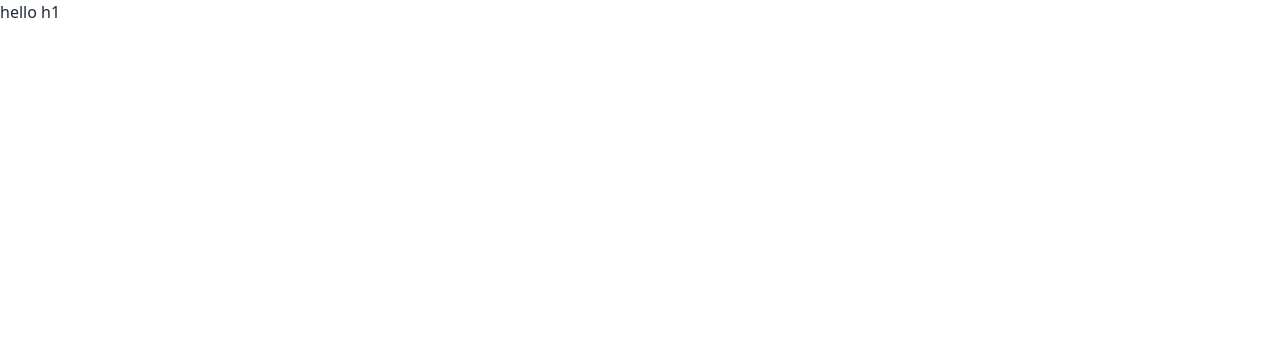
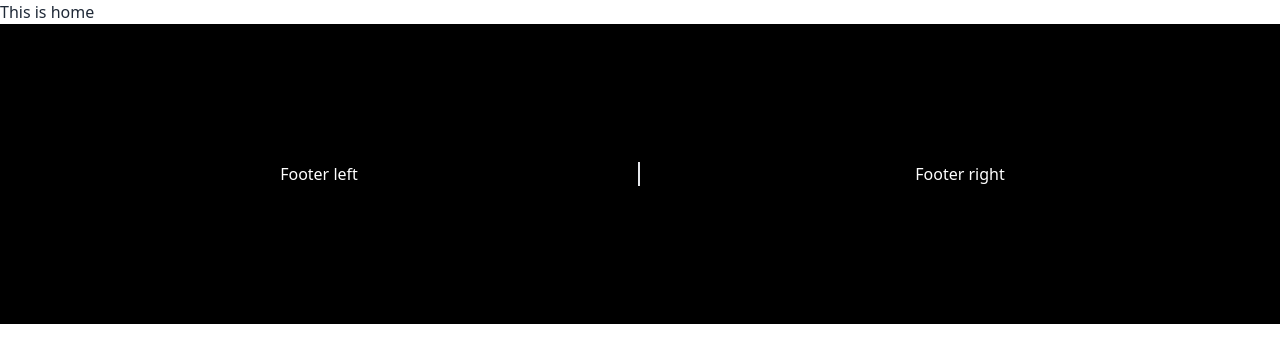
Before and after one commit to mdabarik/bistro-boss-client, a React (Vite) app: page / in a window 1280 px wide. Shown: the top 362 px of the page. Built offline with nearby package versions, Linux system fonts and the light colour scheme.

Commit message:
pages added

```diff
--- /dev/null
+++ b/src/components/Footer/Footer.jsx
@@ -0,0 +1,15 @@
+
+const Footer = () => {
+    return (
+        <div className="min-h-[300px] w-full flex items-center justify-center text-center bg-black text-white">
+            <div className="w-1/2 border-r-2">
+                Footer left
+            </div>
+            <div className="w-1/2">
+                Footer right
+            </div>
+        </div>
+    );
+};
+
+export default Footer;
--- a/src/layout/Main.jsx
+++ b/src/layout/Main.jsx
@@ -1,10 +1,11 @@
-import React from 'react';
 import { Outlet } from 'react-router-dom';
+import Footer from '../components/Footer/Footer';
 
 const Main = () => {
     return (
         <div>
             <Outlet></Outlet>
+            <Footer></Footer>
         </div>
     );
 };
--- /dev/null
+++ b/src/pages/Home.jsx
@@ -0,0 +1,11 @@
+import React from 'react';
+
+const Home = () => {
+    return (
+        <div>
+            This is home
+        </div>
+    );
+};
+
+export default Home;
```
Also changed, not shown: src/routers/Router.jsx (+5 -2 lines).
